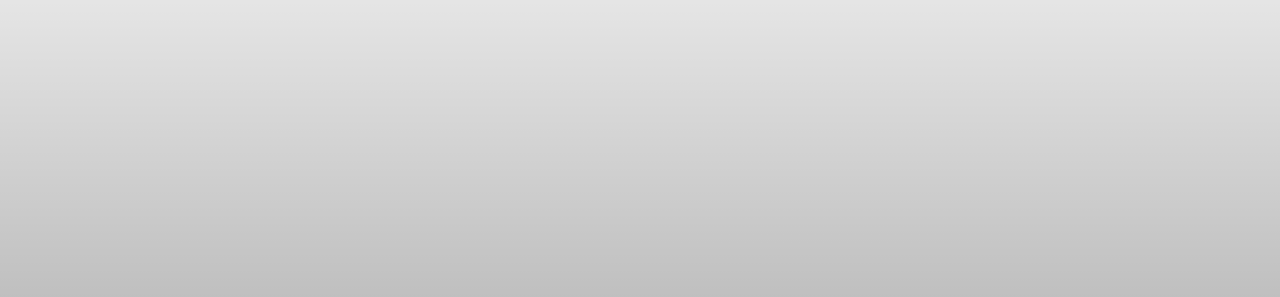
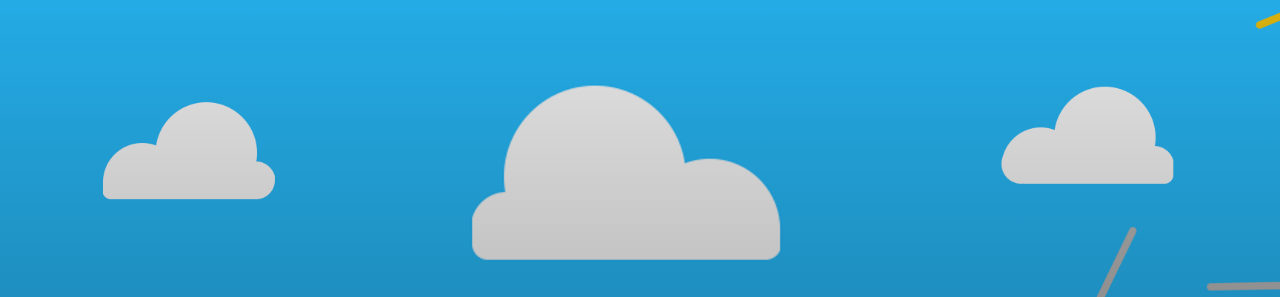
Before and after one commit to MrLojnat/mrlojnat.github.io, a plain HTML site: page index.html in a window 1280 px wide. Shown: the top 297 px of the page. Drawn offline with Linux system fonts and the light colour scheme.

Commit message:
Update index.css

```diff
--- a/css/index.css
+++ b/css/index.css
@@ -2,7 +2,7 @@ body{
     font-family: Arial, serif;
     margin: 0;
     padding: 0;
-    background-image: url('plaine.png'); /* Replace with your image path */
+    background-image: url('../img/plaine.png'); /* Replace with your image path */
     background-size: cover; /* This will scale the background image to be as large as possible */
     background-repeat: no-repeat;
 }
```
